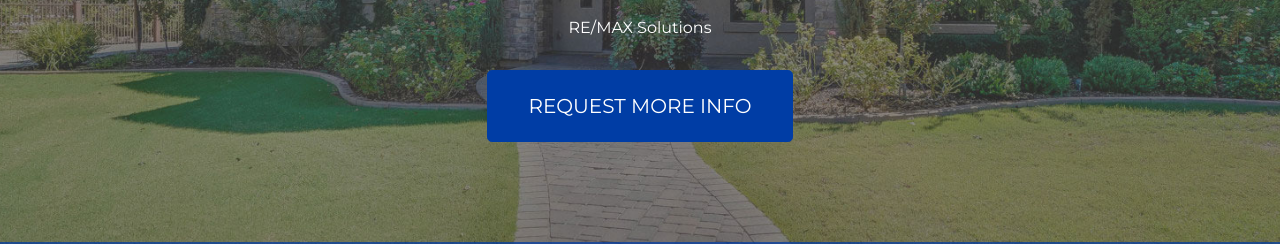
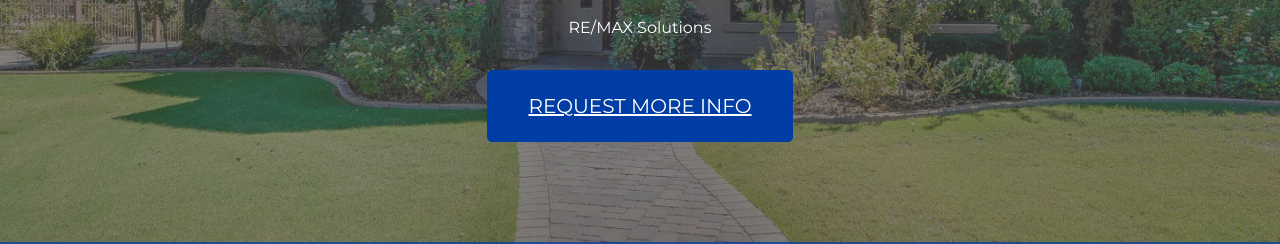
Before and after one commit to rcereghini/cook-property-site, a React (Create React App) app: page / in a window 1280 px wide. Shown: the part 439-683 px from the top of the page. Built offline with nearby package versions, Linux system fonts and the light colour scheme.

Commit message:
Added emails

```diff
--- a/public/index.html
+++ b/public/index.html
@@ -10,7 +10,7 @@
     -->
     <link rel="stylesheet" href="https://stackpath.bootstrapcdn.com/bootstrap/4.1.3/css/bootstrap.min.css" integrity="sha384-MCw98/SFnGE8fJT3GXwEOngsV7Zt27NXFoaoApmYm81iuXoPkFOJwJ8ERdknLPMO" crossorigin="anonymous">
     <link rel="manifest" href="%PUBLIC_URL%/manifest.json">
-    <link rel="shortcut icon" href="%PUBLIC_URL%/favicon.ico">
+    <link rel="shortcut icon" href="https://rcereghini.github.io/assets/galleryImages/gallery49.jpg">
     <link href="https://fonts.googleapis.com/css?family=Montserrat" rel="stylesheet">
     <!--
       Notice the use of %PUBLIC_URL% in the tags above.
@@ -21,7 +21,7 @@
       work correctly both with client-side routing and a non-root public URL.
       Learn how to configure a non-root public URL by running `npm run build`.
     -->
-    <title>React App</title>
+    <title>24019 S 201st Place</title>
   </head>
   <body>
     <noscript>
--- a/src/App.css
+++ b/src/App.css
@@ -62,3 +62,8 @@
     align-items: center;
   }
 }
+
+a {
+  color: white;
+  text-decoration: underline;
+}
--- a/src/App.js
+++ b/src/App.js
@@ -71,6 +71,9 @@ class App extends Component {
             profession="Realtor"
             idNum="SA564464000"
             phone="480-993-9317 (Cellular)"
+            tel="tel:480-993-9317"
+            email="scottcookhomes@gmail.com"
+            mailto="mailto:scottcookhomes@gmail.com"
           />
           <RealtorCard
             picName={justinPic}
@@ -78,11 +81,14 @@ class App extends Component {
             profession="Realtor"
             idNum="BR520620000"
             phone="602-405-2665"
+            tel="tel:602-405-2665"
+            email="justincook@remax.net"
+            mailto="mailto:justincook@remax.net"
           />
         </div>
         <a
           className="btn btn-primary btn-lg requestInfo"
-          href="#"
+          href="mailto:scottcookhomes@gmail.com?subject=Interested%20in%2024019%20S%20201st%20Place"
           role="button"
         >
           REQUEST MORE INFO
--- a/src/components/HeaderBox.js
+++ b/src/components/HeaderBox.js
@@ -12,7 +12,11 @@ function HeaderBox(props) {
           {props.cityStateZip}
         </p>
         <p className="business">{props.realty}</p>
-        <a className="btn btn-primary btn-lg" href="#" role="button">
+        <a
+          className="btn btn-primary btn-lg"
+          href="mailto:scottcookhomes@gmail.com?subject=Interested%20in%2024019%20S%20201st%20Place"
+          role="button"
+        >
           REQUEST MORE INFO
         </a>
         <div className="jumboBottom">
--- a/src/components/RealtorCard.js
+++ b/src/components/RealtorCard.js
@@ -9,8 +9,12 @@ function RealtorCard(props) {
         <p className="name">{props.name}</p>
         <p>{props.profession}</p>
         <p>{props.idNum}</p>
-        <p>{props.phone}</p>
-        <a href={props.mailto} />
+        <a href={props.tel}>
+          <p>{props.phone}</p>
+        </a>
+        <a href={props.mailto}>
+          <p>{props.email}</p>
+        </a>
       </div>
     </div>
   );
--- a/src/styles/realtorCard.css
+++ b/src/styles/realtorCard.css
@@ -8,7 +8,7 @@
   text-align: center;
   color: white;
   background-color: #003da5;
-  height: 250px;
+  height: 275px;
   margin: 25px;
   margin-top: 50px;
 }
@@ -28,7 +28,7 @@
 
 @media only screen and (max-width: 1450px) {
   .realtorCard {
-    height: 200px;
+    height: 220px;
     margin: 10px;
     width: 60%;
   }
```
